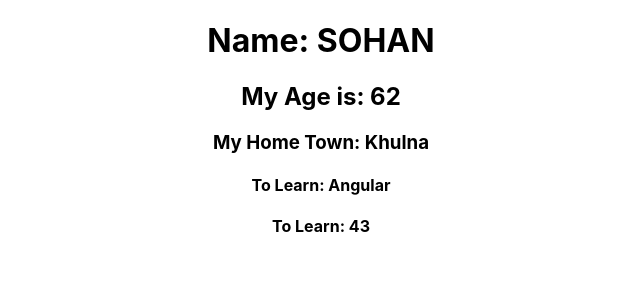
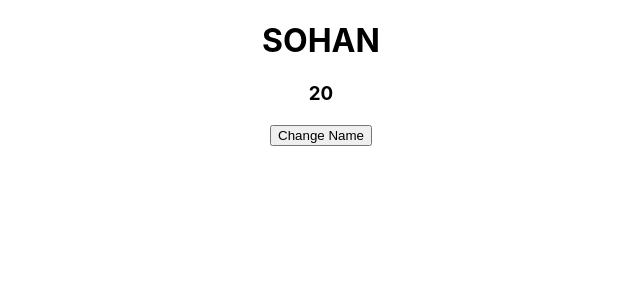
Before and after one commit to Mdshowanhossain/Explore-Class-Component-React, a React (Create React App) app: page / in a window 1280 px wide. Shown: the top 300 px of the page, without its empty margins (319-959 px from the left). Built offline with nearby package versions, Linux system fonts and the light colour scheme.

Commit message:
Explore-Class-Component

```diff
--- a/src/App.js
+++ b/src/App.js
@@ -6,6 +6,8 @@ import ButtonClickF from './Component/Function/ButtonClickF';
 import State from './Component/Class/State';
 import State2 from './Component/Class/State2';
 import State3 from './Component/Class/State3';
+import State4 from './Component/Class/State4';
+
 
 
 
@@ -26,7 +28,8 @@ function App() {
 
       {/* <State2 /> */}
 
-      <State3 />
+      {/* <State3 /> */}
+      <State4 />
 
     </div>
   );
--- a/src/Component/Class/State3.js
+++ b/src/Component/Class/State3.js
@@ -4,8 +4,6 @@ import React, { Component } from "react";
 class State3 extends Component {
 
     constructor() {
-
-
         super();
 
         let myObj = {
--- /dev/null
+++ b/src/Component/Class/State4.js
@@ -0,0 +1,36 @@
+import React, { Component } from 'react';
+
+
+class State4 extends Component {
+
+    constructor() {
+        super();
+
+        this.state = {
+            name: 'SOHAN',
+            age: '20'
+        }
+
+    }
+
+
+    ChangeName(a) {
+        this.setState({ name: a })
+    }
+
+
+
+    render() {
+        // const ChangeName = (a) => {
+        //     this.setState = { name: a }
+        // }
+        return (
+            <div>
+                <h1>{this.state.name}</h1>
+                <h3>{this.state.age}</h3>
+                <button onClick={this.ChangeName.bind(this, 'I am OSMAN')}>Change Name</button>
+            </div>
+        )
+    }
+}
+export default State4;
```
